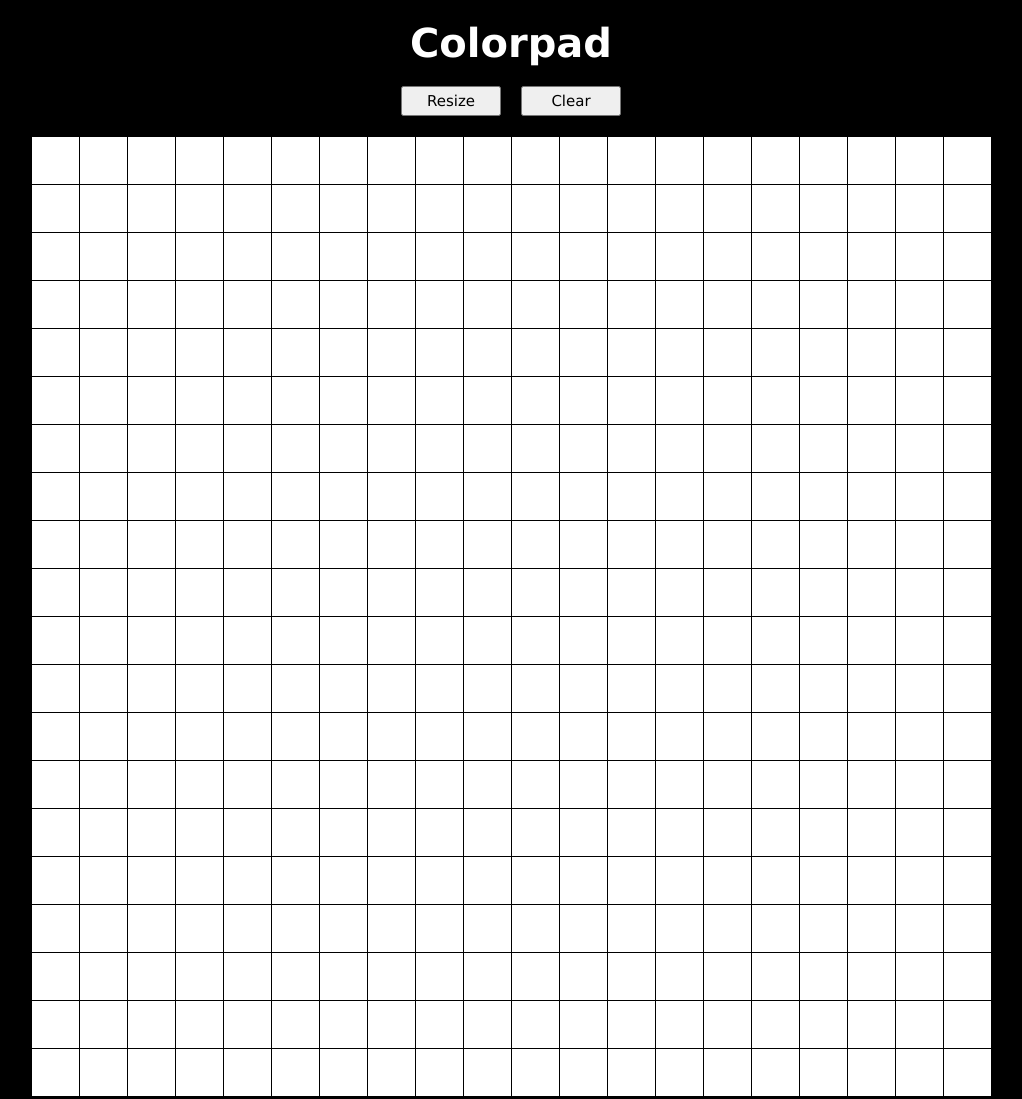
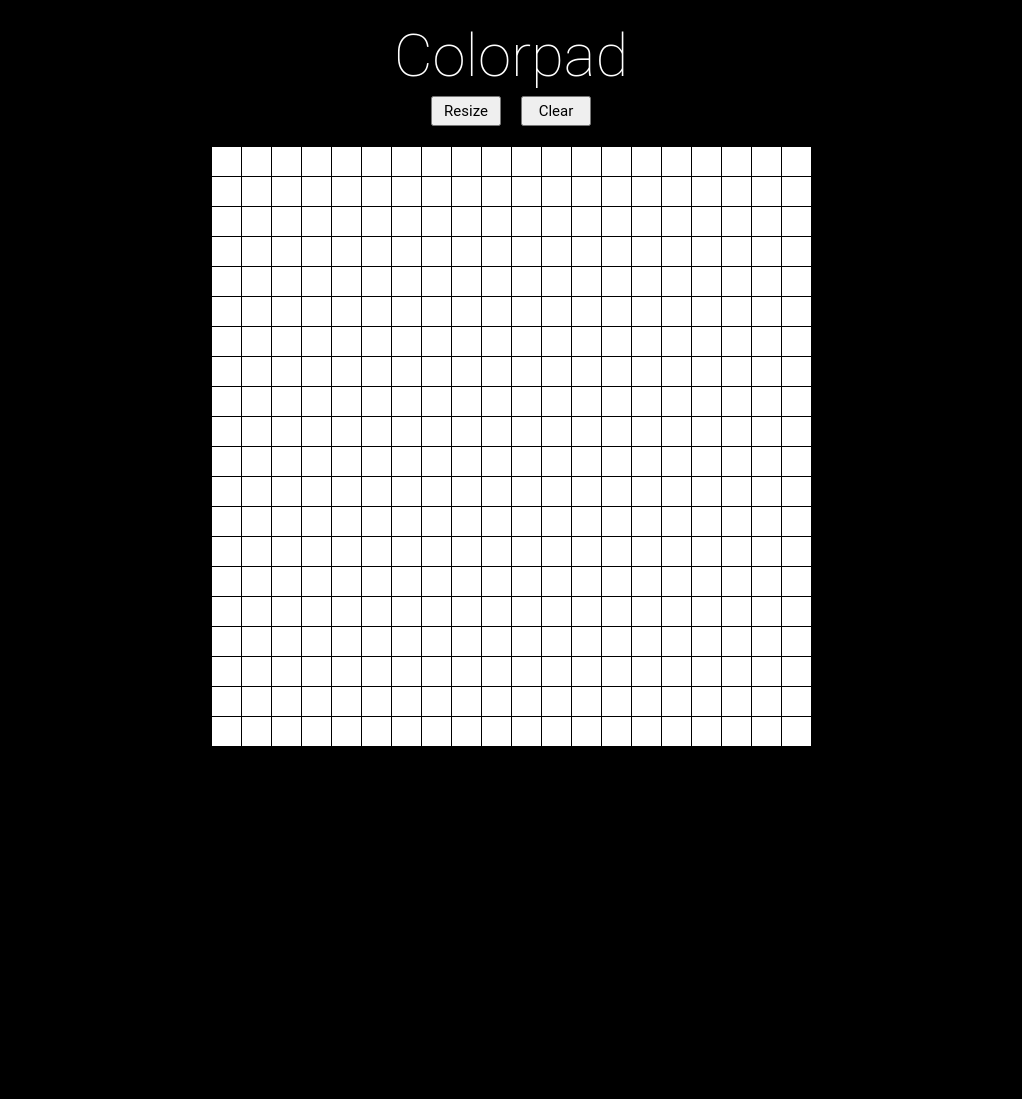
Before and after one commit to wlong1/colorpad, a plain HTML site: page index.html in a window 1280 px wide. Shown: the whole page, without its empty margins (129-1151 px from the left). After the commit the page ends 800 px from the top, so only its background shows below. Drawn offline with Linux system fonts and the light colour scheme.

Commit message:
Updated visuals
Changed font and decreased grid size

```diff
--- a/script.js
+++ b/script.js
@@ -1,5 +1,32 @@
+let number;
 const gridBox = document.querySelector('.gridbox');
-let number;
+const resizeBtn = document.querySelector('#resizeBtn');
+const clearBtn = document.querySelector('#clearBtn');
+
+
+function loadGrid(num){
+  gridBox.replaceChildren(); // Clear grid
+  gridBox.style.gridTemplateColumns = 'repeat('+num+',' +600/num+'px)';
+  gridBox.style.gridTemplateRows = 'repeat('+num+',' +600/num+'px)';
+  for (i = 0; i < num*num; i++){
+    let temp = document.createElement('div');
+    temp.classList.add('gridElement');
+    temp.addEventListener('mouseover', (e) => e.target.style.backgroundColor = colorTune(getComputedStyle(e.target).backgroundColor));
+    gridBox.appendChild(temp);
+  };
+  number = num;
+};
+
+
+function gridCount(){
+  number = parseInt(prompt("Enter grid width (Maximum of 50):"));
+  if (number == null || number == "" || number >50){
+    number = 50;
+  } else if (number < 1){
+    number = 1;
+  };
+  loadGrid(number);
+};
 
 
 function rgb2hex(rgb) {
@@ -13,7 +40,6 @@ function rgb2hex(rgb) {
 
 function HexToHSL(hex) {
   var result = /^#?([a-f\d]{2})([a-f\d]{2})([a-f\d]{2})$/i.exec(hex);
-
   var r = parseInt(result[1], 16);
   var g = parseInt(result[2], 16);
   var b = parseInt(result[3], 16);
@@ -28,6 +54,7 @@ function HexToHSL(hex) {
   return l;
 }
 
+
 function colorTune(target){
   let l = HexToHSL(rgb2hex(target));
   h = Math.floor(Math.random() * 360);
@@ -35,36 +62,10 @@ function colorTune(target){
   if (l < 0){
     l = 0;
   };
-  return 'hsl('+h+',30%,'+l+'%)';
+  return 'hsl('+h+',50%,'+l+'%)';
 };
 
-function loadGrid(num){
-  gridBox.replaceChildren(); // Clear grid
-  gridBox.style.gridTemplateColumns = 'repeat('+num+',' +960/num+'px)';
-  gridBox.style.gridTemplateRows = 'repeat('+num+',' +960/num+'px)';
-  for (i = 0; i < num*num; i++){
-    let temp = document.createElement('div');
-    temp.classList.add('gridElement');
-    temp.addEventListener('mouseover', (e) => e.target.style.backgroundColor = colorTune(getComputedStyle(e.target).backgroundColor));
-    gridBox.appendChild(temp);
-  };
-  number = num;
-};
 
 loadGrid(20);
-
-const resizeBtn = document.querySelector('#resizeBtn');
 resizeBtn.addEventListener('click', gridCount);
-
-function gridCount(){
-  number = parseInt(prompt("Enter grid width (Maximum of 100):"));
-  if (number == null || number == "" || number >100){
-    number = 100;
-  } else if (number < 1){
-    number = 1;
-  };
-  loadGrid(number);
-};
-
-const clearBtn = document.querySelector('#clearBtn');
 clearBtn.addEventListener('click', () => loadGrid(number));
--- a/style.css
+++ b/style.css
@@ -4,24 +4,25 @@ body {
 }
 
 h1 {
-    margin: 20px;
-    font-size: 40px;
+    margin: 20px 0px 0px 0px;
+    font-size: 60px;
     color: white;
-    font-family: Verdana, Geneva, Tahoma, sans-serif;
+    font-weight: 250;
+    font-family: Roboto, Verdana, Geneva, Tahoma, sans-serif;
 }
 
 .btns {
     padding: 4px;
-    width: 100px;
+    width: 70px;
     font-size: 15px;
-    font-family: Verdana, Geneva, Tahoma, sans-serif;
+    font-family: Roboto, Verdana, Geneva, Tahoma, sans-serif;
 }
 
 .top {
     display: flex;
     justify-content: center;
     gap: 20px;
-    margin: 20px;
+    margin: 5px 20px 20px;
     color: white;
 }
 
@@ -33,6 +34,7 @@ h1 {
     border-bottom: 1px solid #000000;
     max-width: 960px;
     margin: 10px auto;
+    justify-content: center;
 }
 
 .gridElement {
```
Also changed, not shown: Capture.png.
